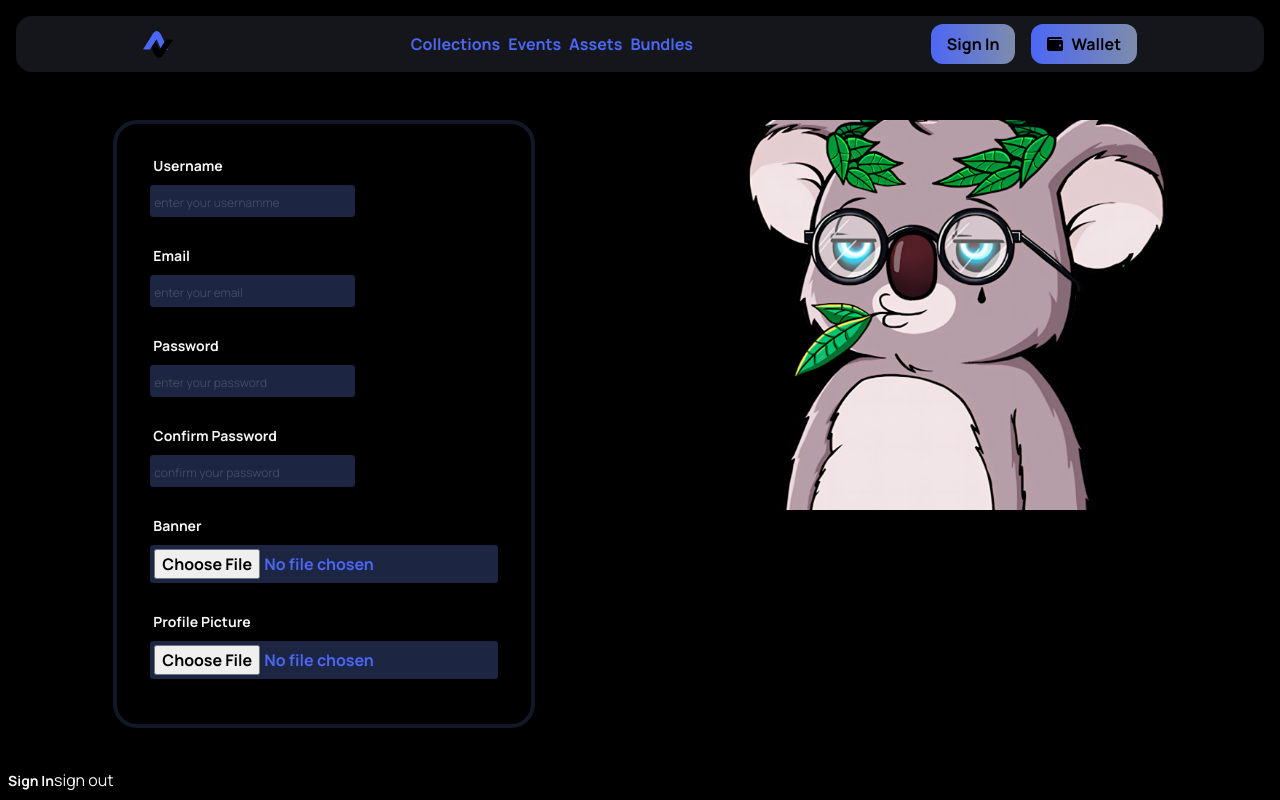
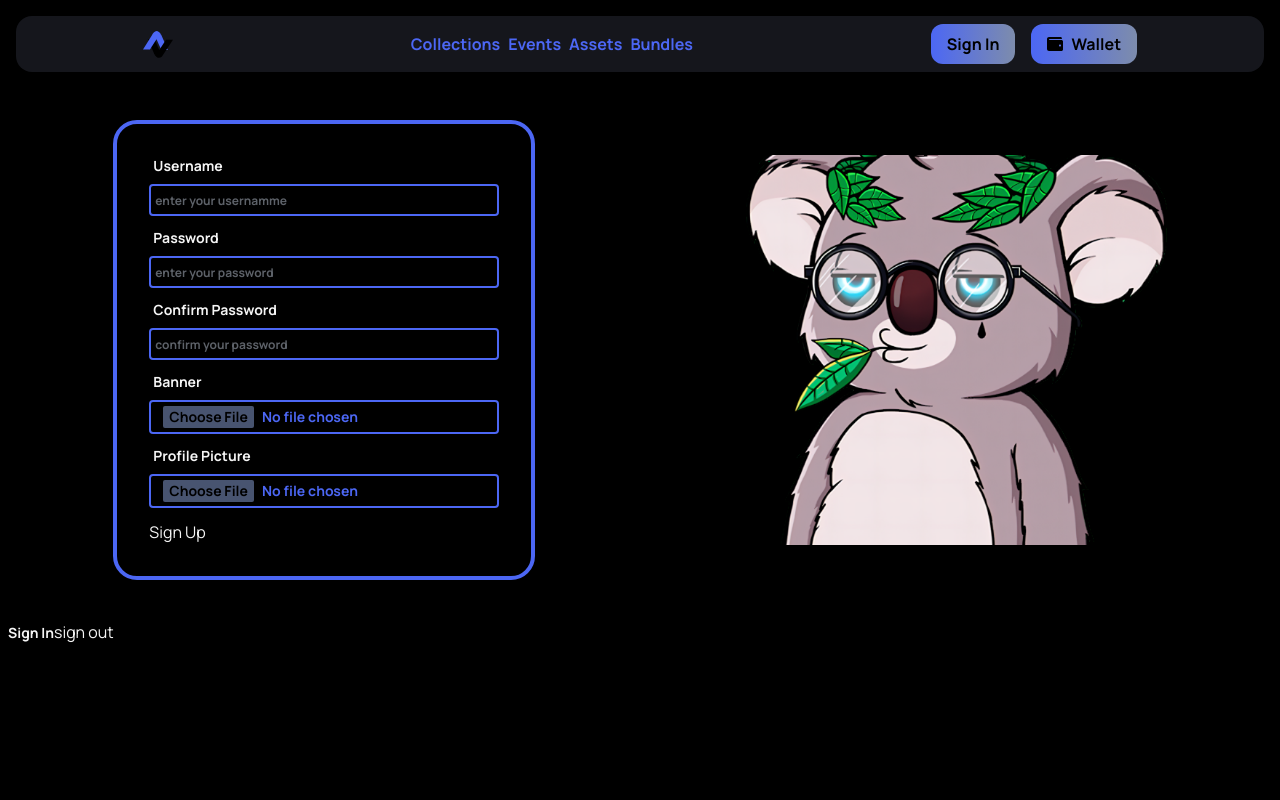
Before and after one commit to IamDavidev/DavNFT, a React (Vite) app: page /marketplace/sign-in in a window 1280 px wide. Built offline with nearby package versions, Linux system fonts and the light colour scheme; no server answers; what @web3-react/core, @web3-react/injected-connector would draw is missing.

Commit message:
🔍 validations forms

```diff
--- a/src/components/InputForm.component.jsx
+++ b/src/components/InputForm.component.jsx
@@ -2,13 +2,13 @@ const InputForm = ({
 	type,
 	placeholder,
 	id,
-	valid,
+	isValid,
 	message,
 	label,
 	attributes,
 }) => {
 	return (
-		<div>
+		<div className='w-full '>
 			<label className='block text-gray-700 text-sm font-bold mb-2 ml-1'>
 				{label}
 			</label>
@@ -16,33 +16,15 @@ const InputForm = ({
 				type={type}
 				placeholder={placeholder}
 				id={id}
-				className={`font-bold text-purple rounded bg-dark focus:outline-none   py-1 border border-solid border-black ${
-					!valid && 'border-red'
-				}  w-full p-1 placeholder:opacity-30 placeholder:text-xs placeholder:font-normal `}
+				autoComplete='on'
+				className={`font-bold text-sm text-purple rounded bg-black  focus:outline-none   py-1 border-2 border-solid border-purple ${
+					!isValid && 'border-red'
+				}  w-full p-1 placeholder:opacity-60 placeholder:text-xs placeholder:font-bold file:border-none file:bg-gray-900 file:mx-2 file:rounded-sm file:text-black `}
 				{...attributes}
 			/>
-			<p className='text-red text-xs h-3 font-bold'>{!valid && message}</p>
+			<p className='text-red text-xs h-3 font-bold'>{!isValid && message}</p>
 		</div>
 	);
 };
 
 export default InputForm;
-/**
- *
- *
- *
- * 	<div>
-						<label >
-							UserName
-						</label>
-						<input
-
-							id='username'
-							type='text'
-							placeholder='username'
-						/>
-						<p >
-							{!error.username.valid && error.username.message}
-						</p>
-					</div>
- */
--- /dev/null
+++ b/src/constants/form.const.js
@@ -0,0 +1,27 @@
+
+export const INITIAL_STATE_FORM = {
+  password: {
+    message: null,
+    isValid: true,
+  },
+  confirmPassword: {
+    message: null,
+    isValid: true,
+  },
+  username: {
+    message: null,
+    isValid: true,
+  },
+  email: {
+    message: null,
+    isValid: true,
+  },
+  banner: {
+    message: null,
+    isValid: true,
+  },
+  profilePicture: {
+    message: null,
+    isValid: true,
+  },
+};
--- /dev/null
+++ b/src/constants/index.js
@@ -0,0 +1,4 @@
+export * from './assets.const';
+export * from './bundles.const';
+export * from './collection.const';
+export * from './form.const';
--- a/src/lib/hooks/index.js
+++ b/src/lib/hooks/index.js
@@ -2,3 +2,4 @@ export { default as useAssetsNFTs } from './useAssetsNFTs.hook';
 export { default as useBundlesNFTs } from './useBundlesNFTs.hook';
 export { default as useCollectionNFTs } from './useCollectionNFTs.hook';
 export { default as useToogle } from './useToogle';
+export { default as useForm } from './useForm.hook'
--- /dev/null
+++ b/src/lib/hooks/useForm.hook.js
@@ -0,0 +1,28 @@
+
+import { useState } from 'react'
+import { INITIAL_STATE_FORM } from '../../constants';
+import { validationFormEmail, validationFormPassword, validationFormPasswordConfirmation } from '../../validations';
+
+
+
+export default function useForm() {
+  const [form, setForm] = useState(INITIAL_STATE_FORM);
+
+  const isValidationsFiels = e => {
+    e.preventDefault();
+    console.log(e);
+    const { password, email, confirmPassword } = e.target;
+
+    password && password.value !== '' && validationFormPassword(setForm, password);
+
+    email && email.value !== '' && validationFormEmail(setForm, email);
+
+    confirmPassword &&
+      confirmPassword.value !== '' && validationFormPasswordConfirmation(setForm, password, confirmPassword);
+  };
+
+  return {
+    form,
+    isValidationsFiels,
+  };
+}
--- a/src/pages/Login/SignIn.page.jsx
+++ b/src/pages/Login/SignIn.page.jsx
@@ -1,97 +1,78 @@
-// import React from 'react';
 import koala from '../../assets/Koala.png';
 import InputForm from '../../components/InputForm.component';
+import { useForm } from '../../lib/hooks';
 
 const SignInPage = () => {
-	const error = {
-		password: {
-			message: 'Password is incorrect',
-			valid: true,
-		},
-		confirmPassword: {
-			message: 'Password is not a match',
-			valid: true,
-		},
-		username: {
-			message: 'Username is incorrect',
-			valid: true,
-		},
-		email: {
-			message: 'email is incorrect',
-			valid: true,
-		},
-		banner: {
-			message: 'is not a valid type',
-			valid: true,
-		},
-		profilePicture: {
-			message: 'is not a valid type',
-			valid: true,
-		},
-	};
+	const { form, isValidationsFiels } = useForm();
+	console.log('🚀 ~ file: SigIn.page.jsx ~ line 42 ~ SignInPage ~ form', form);
 
 	return (
-		<div className='flex justify-around items-start my-10'>
-			<div className='border-4 border-solid border-log_card px-8 py-8 rounded-3xl w-1/3'>
-				<form className='flex flex-col justify-start items-start gap-4'>
+		<div className='flex justify-around items-center my-10'>
+			<div className='border-4 border-solid border-purple  px-8 py-8 rounded-3xl w-1/3'>
+				<form
+					className='flex flex-col justify-start items-start'
+					onSubmit={e => isValidationsFiels(e)}>
 					<InputForm
-						id={'Username'}
+						id={'username'}
 						label='Username'
-						message={error.username.message}
+						message={form.username.message}
 						placeholder={'enter your usernamme '}
 						type={'text'}
-						valid={error.username.valid}
+						isValid={form.username.isValid}
 						key={'username'}
 					/>
-					<InputForm
+					{/* <InputForm
 						id='Email'
 						label='Email'
-						message={error.email.message}
+						message={form.email.message}password
 						placeholder={'enter your email '}
 						type={'email'}
-						valid={error.email.valid}
+						isValid={form.email.isValid}
 						key={'email'}
-					/>
+					/> */}
 					<InputForm
-						id='Password'
+						id='password'
 						label='Password'
-						message={error.password.message}
+						message={form.password.message}
 						placeholder={'enter your password '}
 						type={'password'}
-						valid={error.password.valid}
+						isValid={form.password.isValid}
 						key={'password'}
 					/>
 					<InputForm
-						id='Confirm_Password'
+						id='confirmPassword'
 						label='Confirm Password'
-						message={error.confirmPassword.message}
+						message={form.confirmPassword.message}
 						placeholder={'confirm your password '}
 						type={'password'}
-						valid={error.confirmPassword.valid}
+						isValid={form.confirmPassword.isValid}
 						key={'confirmPassword'}
 					/>
 					<InputForm
-						id='Banner'
+						id='banner'
 						label='Banner'
-						message={error.banner.message}
+						message={form.banner.message}
 						type='file'
-						valid={error.banner.valid}
+						isValid={form.banner.isValid}
 						attributes={{
 							accept: 'image/*',
 						}}
 						key={'banner'}
 					/>
 					<InputForm
-						id='Profile_Picture'
+						id='profilePicture'
 						label='Profile Picture'
-						message={error.profilePicture.message}
+						message={form.profilePicture.message}
 						type='file'
-						valid={error.profilePicture.valid}
+						isValid={form.profilePicture.isValid}
 						attributes={{
 							accept: 'image/*',
 						}}
 						key={'profilePicture'}
 					/>
+					<div>
+						<button type='submit'>Sign Up</button>
+					</div>
 				</form>
 			</div>
 			<img src={koala} alt='' className='w-1/3' />
--- /dev/null
+++ b/src/validations/form.validations.js
@@ -0,0 +1,98 @@
+
+export function validationFormPassword(setPassword, password) {
+
+
+  const value = password.value
+
+  const setErrorPassword = msg => setPassword(
+    prev => ({
+      ...prev,
+      password: {
+        message: msg,
+        isValid: false
+      }
+    })
+  )
+
+
+  if (value === '') return setErrorPassword('Password is required')
+
+  if (value.length < 8) return setErrorPassword('Password must be at least 8 characters')
+
+  if (value.length > 64) return setErrorPassword('Password must be less than 64 characters')
+
+  if (value.search(/[a-z]/) === -1) return setErrorPassword('Password must contain at least one lowercase letter')
+
+  if (value.search(/[A-Z]/) === -1) return setErrorPassword('Password must contain at least one uppercase letter')
+
+  if (value.search(/[0-9]/) === -1) return setErrorPassword('Password must contain at least one number')
+
+
+
+  console.log("validationPassword", value)
+  return setPassword(prev => ({
+    ...prev,
+    password: {
+      message: "success",
+      isValid: true
+    }
+  }))
+}
+
+
+export function validationFormPasswordConfirmation(setConfirmPassword, password, confirmPassword) {
+
+  const value = confirmPassword.value
+  const valuePassword = password.value
+
+  const setErrorConfirmPassword = msg => setConfirmPassword(prev => ({
+    ...prev,
+    confirmPassword: {
+      message: msg,
+      isValid: false
+    }
+  }))
+
+
+  if (value !== valuePassword) return setErrorConfirmPassword("password doesn't match")
+
+
+  return setConfirmPassword(prev => ({
+    ...prev,
+    confirmPassword: {
+      message: "success",
+      isValid: true
+    }
+  }))
+
+}
+
+
+export function validationFormEmail(setEmail, email) {
+
+  const value = email.value
+
+  const setErrorEmail = msg => {
+    setEmail(prev => ({
+      ...prev,
+      email: {
+        message: msg,
+        isValid: false
+      }
+    }))
+  }
+
+  if (value === '') return setErrorEmail('Email is required')
+
+  if (value.search(/^[a-zA-Z0-9.!#$%&'*+/=?^_`{|}~-]+@[a-zA-Z0-9](?:[a-zA-Z0-9-]{0,61}[a-zA-Z0-9])?(?:\.[a-zA-Z0-9](?:[a-zA-Z0-9-]{0,61}[a-zA-Z0-9])?)*$/) === -1) return setErrorEmail('Email is not valid')
+
+  if (value.length > 64) return setErrorEmail('Email must be less than 64 characters')
+
+  return setEmail(prev => ({
+    ...prev,
+    email: {
+      message: "success",
+      isValid: true
+    }
+  }))
+}
--- /dev/null
+++ b/src/validations/index.js
@@ -0,0 +1 @@
+export * from './form.validations';
```
